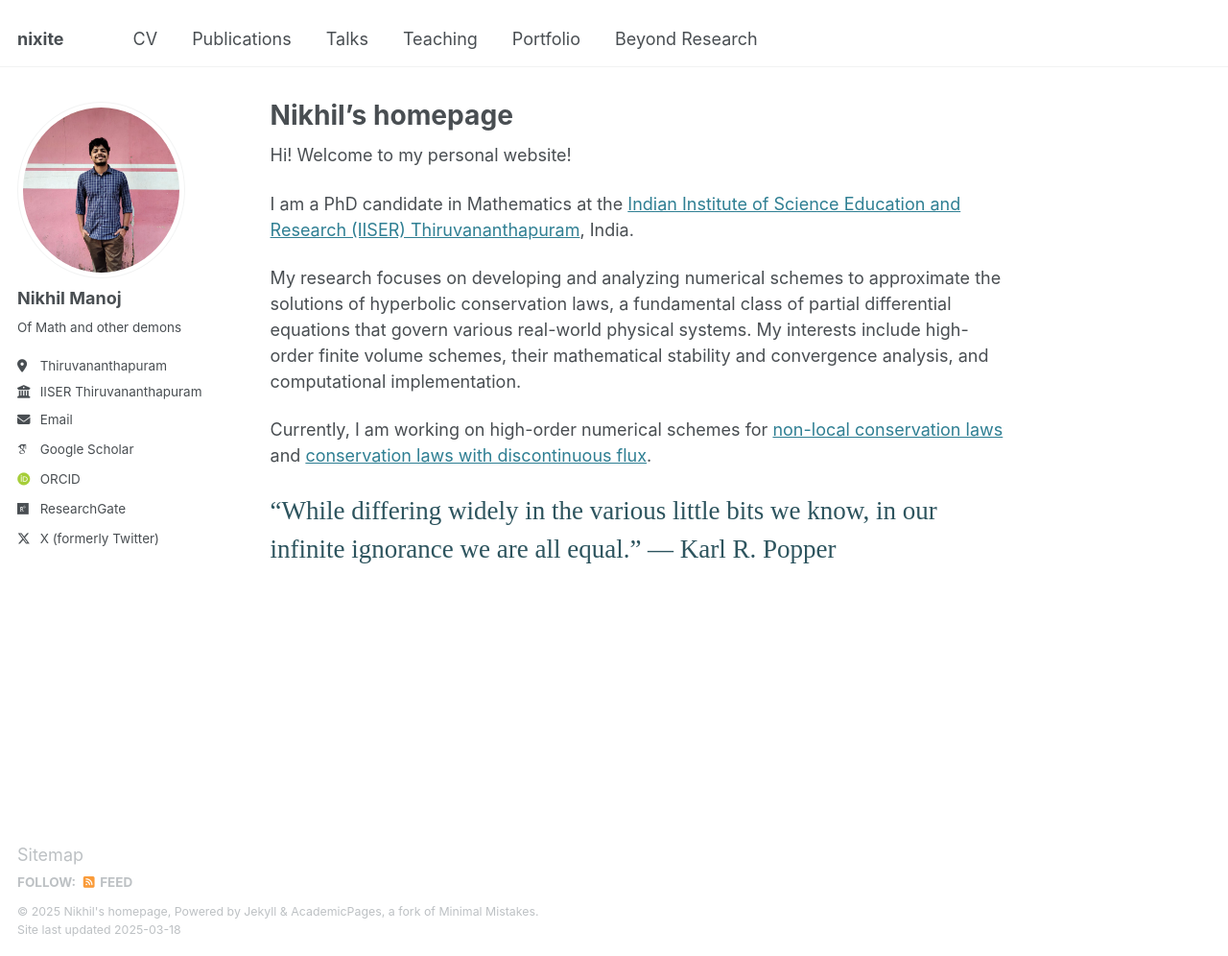
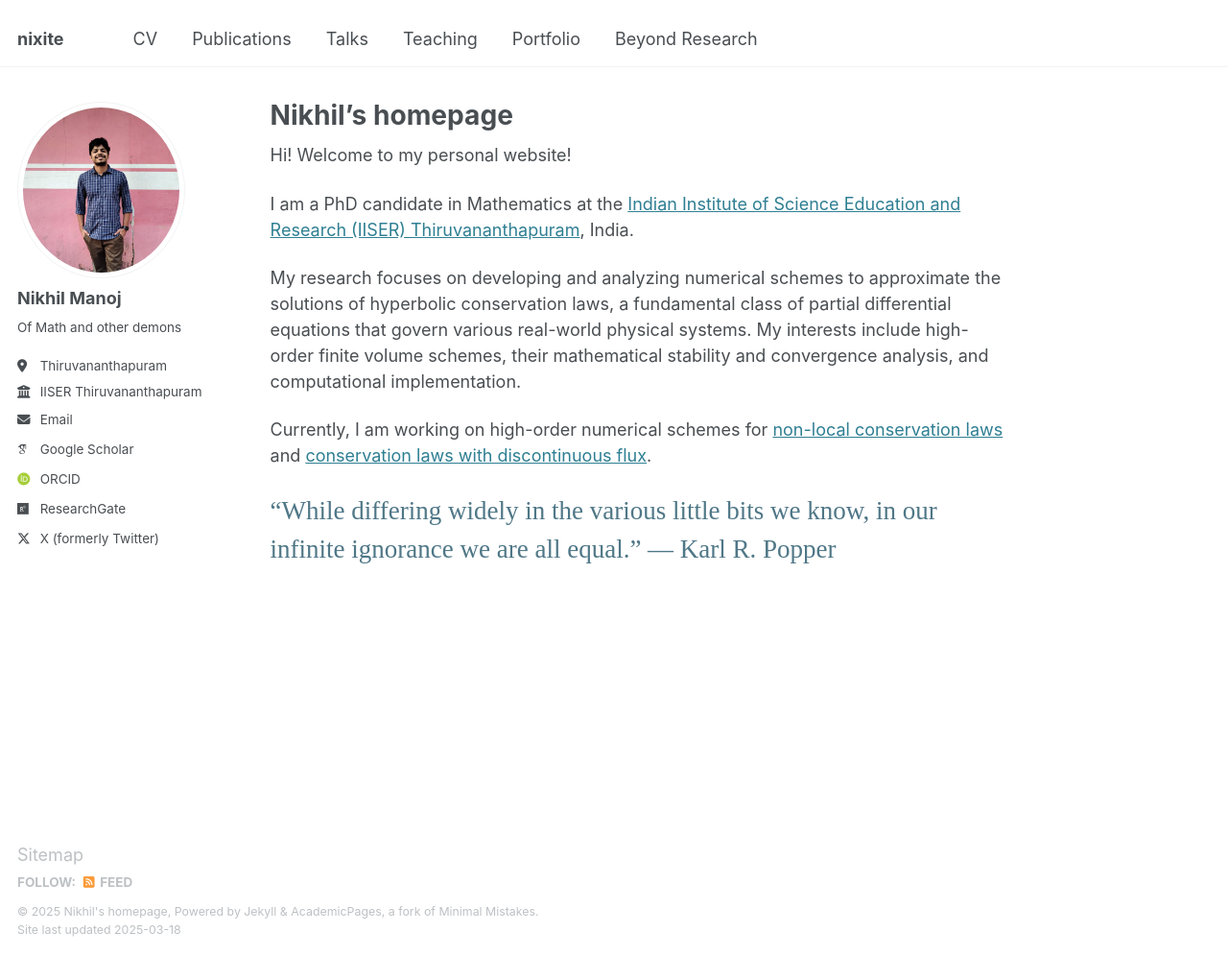
Before and after one commit to nikhil0597/nikhil0597.github.io, a Jekyll site: the page built from _pages/about.md, in a window 1280 px wide and 996 px high. Shown: the whole window at 96% size. Built offline with Jekyll 4.4.1, drawn with Linux system fonts in a browser that asks for light colours; some web fonts are replaced.

Commit message:
Update about.md

```diff
--- a/_pages/about.md
+++ b/_pages/about.md
@@ -14,7 +14,7 @@ My research focuses on developing and analyzing numerical schemes to approximate
 
 Currently, I am working on high-order numerical schemes for [non-local conservation laws](https://www.esaim-m2an.org/articles/m2an/abs/2023/06/m2an230129/m2an230129.html) and [conservation laws with discontinuous flux](https://arxiv.org/abs/2501.04620).
 
-<span style="font-family: 'Brush Script MT', cursive; font-size: 1.5em; color:#2d545e;">
+<span style="font-family: 'Brush Script MT', cursive; font-size: 1.5em; color:#4F7787;">
   “While differing widely in the various little bits we know, in our infinite ignorance we are all equal.”
   ― Karl R. Popper
 </span>
```
